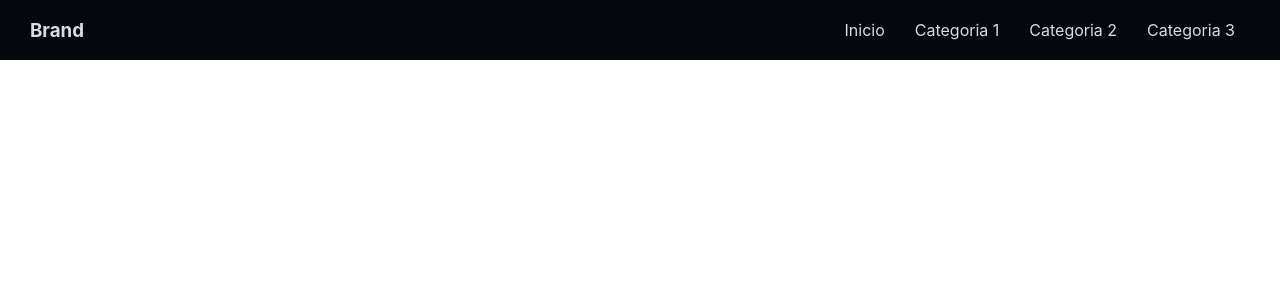
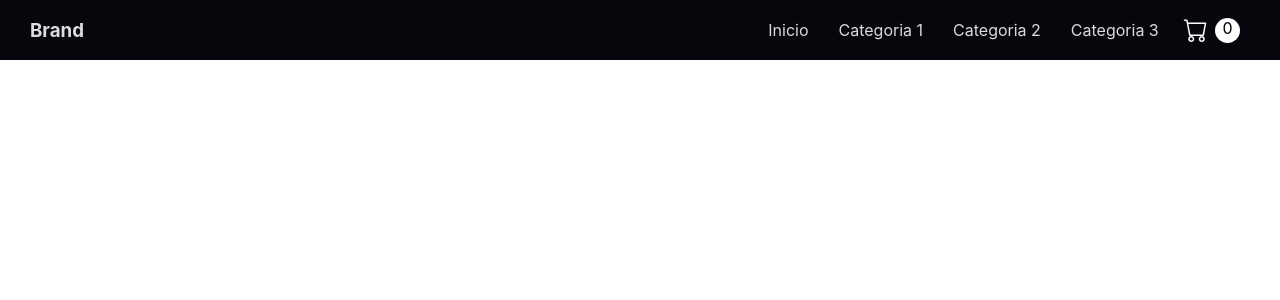
Before and after one commit to MScrimaglia/react_coderhouse, a React (Create React App) app: page / in a window 1280 px wide. Shown: the top 300 px of the page. Built offline with nearby package versions, Linux system fonts and the light colour scheme.

Commit message:
CartWidget

```diff
--- a/public/index.html
+++ b/public/index.html
@@ -24,6 +24,8 @@
       work correctly both with client-side routing and a non-root public URL.
       Learn how to configure a non-root public URL by running `npm run build`.
     -->
+
+    <link rel="stylesheet" href="https://cdn.jsdelivr.net/npm/bootstrap-icons@1.10.2/font/bootstrap-icons.css">
     <title>React App</title>
   </head>
   <body>
--- a/src/App.js
+++ b/src/App.js
@@ -1,13 +1,16 @@
 import logo from './logo.svg';
 import './App.css';
-import Navbar from './components/navbar'
+import Navbar from './components/Navbar'
+import CartWidget from './components/CartWidget';
 
 function App() {
   return (
     <div className="App">
       <header>
-        <Navbar></Navbar>
+        <Navbar />
+        <CartWidget />
       </header>
+
     </div>
   );
 }
--- /dev/null
+++ b/src/components/CartWidget/index.jsx
@@ -0,0 +1,13 @@
+import React from "react";
+import './style.css'
+
+export const CartWidget = () => {
+    return (
+        <div className="cart_container">
+            <h2><i className="bi bi-cart cart"></i></h2>
+            <div className="cart_num">0</div>
+        </div>
+    )
+}
+
+export default CartWidget;
--- /dev/null
+++ b/src/components/CartWidget/style.css
@@ -0,0 +1,25 @@
+.cart {
+    color: white;
+}
+
+.cart_container {
+    display: flex;
+    align-items: center;
+    justify-content: space-between;
+    width: 60px;
+    padding: 0 10px;
+    height: 75%;
+    border-radius: 30%;
+    transition: 0.1s;
+}
+
+.cart_container:hover {
+    background-color: rgb(92, 92, 92);
+}
+
+.cart_num {
+    background-color: white;
+    width: 25px;
+    height: 25px;
+    border-radius: 100%;
+}
```
